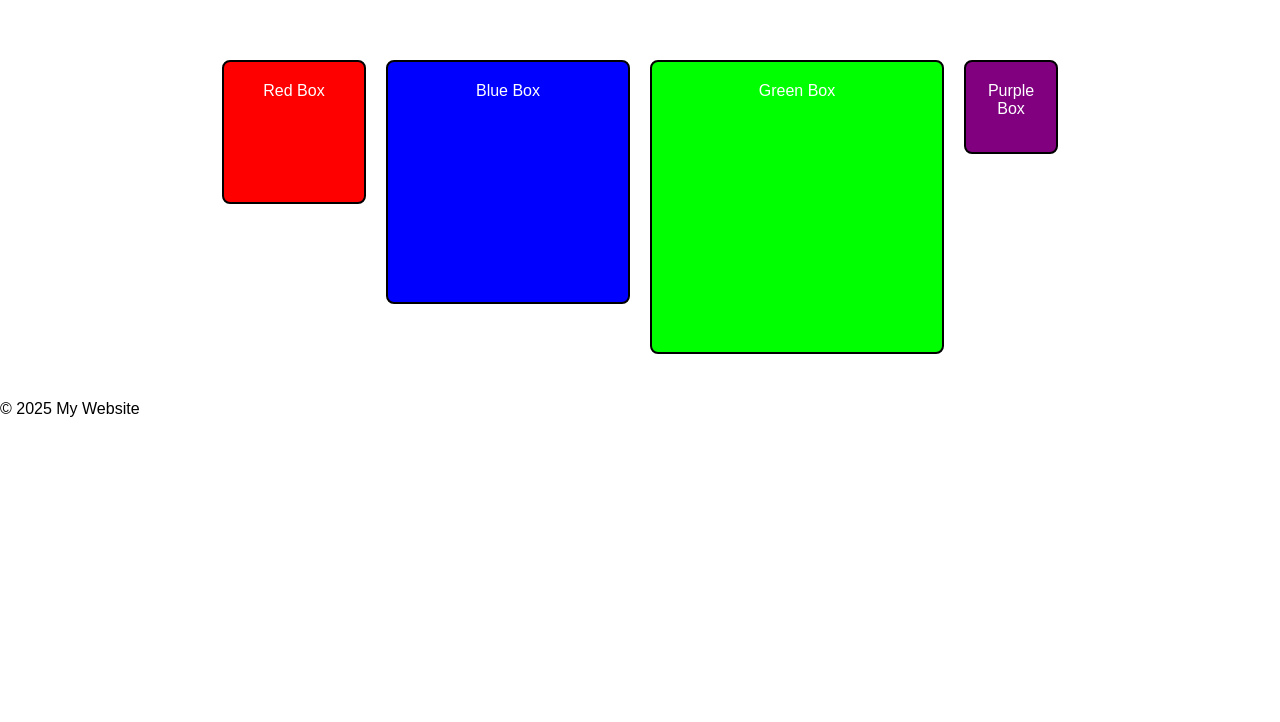
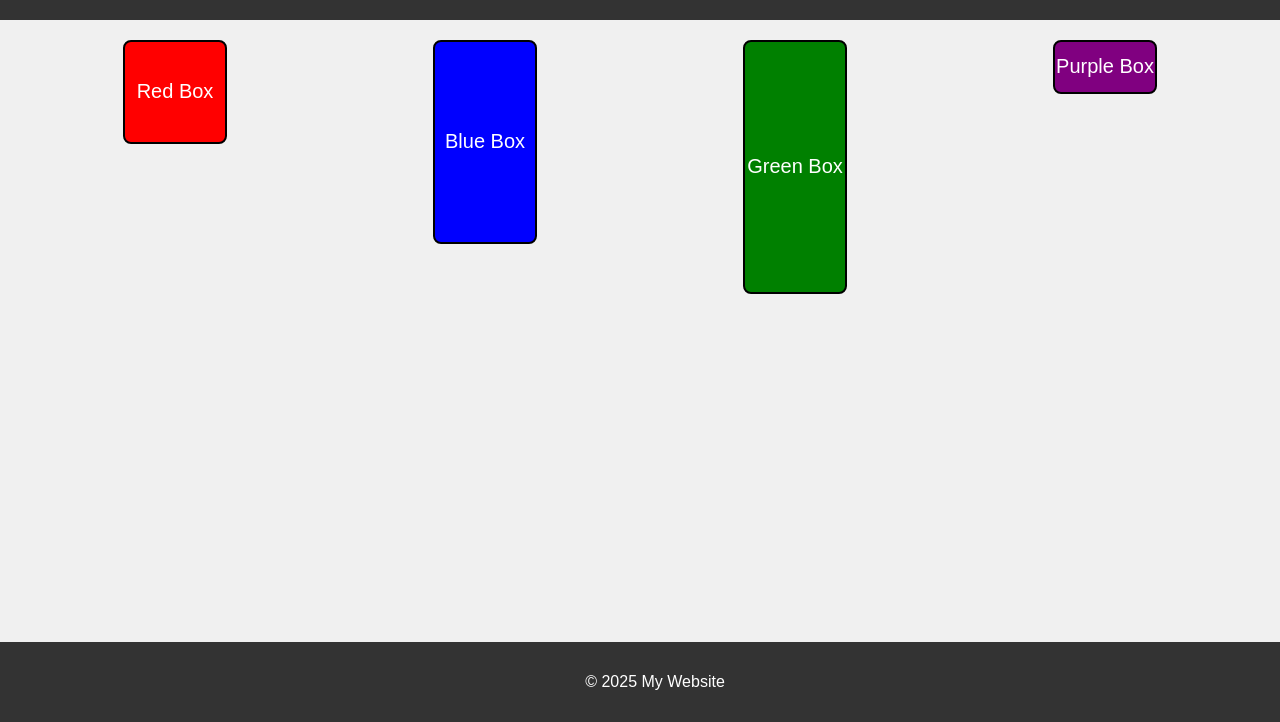
Before and after one commit to alexiatoli/css-pre, a plain HTML site: page index.html in a window 1280 px wide. Shown: the part 78-800 px from the top of the page. Drawn offline with nearby package versions, Linux system fonts and the light colour scheme; files that its build step writes are made by us from their sources.

Commit message:
Update styles.less

```diff
--- a/styles.less
+++ b/styles.less
@@ -1,38 +1,71 @@
-// styles.less
+// Define color variables
+@red-color: red;
+@blue-color: blue;
+@green-color: green;
+@purple-color: purple;
 
-// Import the main styles
-@import "main.less";
+// Main styles
+body {
+    margin: 0;
+    font-family: Arial, sans-serif;
+    background-color: #f0f0f0; // Light gray background
+}
 
-// Box Styles
+// Navigation styles
+nav {
+    background-color: #333; // Dark background for nav
+    color: white;
+    padding: 15px;
+    text-align: center; // Center text in nav
+}
+
+// Container for boxes
+.container {
+    display: flex; // Use flexbox for layout
+    justify-content: space-around; // Space boxes evenly
+    padding: 20px;
+}
+
+// Box styles
 .box {
     border-radius: 8px;
     border: solid black 2px;
     color: white;
-    text-align: center;
-    padding: 20px;
-    margin: 10px;
-
-    &.red {
-        background-color: @red;
-        height: 100px;
-        width: 100px;
+    display: flex; // Center text inside the box
+    justify-content: center;
+    align-items: center;
+    font-size: 20px;
+    width: 100px; // Set a default width
 }
 
-    &.blue {
-        background-color: @blue;
-        height: 200px;
-        width: 200px;
+// Specific box styles with height and colors
+.red {
+    background-color: @red-color;
+    height: 100px;
 }
 
-    &.green {
-        background-color: @green;
-        height: 250px;
-        width: 250px;
+.blue {
+    background-color: @blue-color;
+    height: 200px;
 }
 
-    &.purple {
-        background-color: @purple;
+.green {
+    background-color: @green-color;
+    height: 250px;
+}
+
+.purple {
+    background-color: @purple-color;
     height: 50px;
-        width: 50px;
 }
+
+// Footer styles
+footer {
+    text-align: center;
+    padding: 15px;
+    background-color: #333; // Match nav color
+    color: white;
+    position: fixed;
+    bottom: 0; // Fix footer at the bottom
+    width: 100%; // Full width
 }
```
Lines whose indentation alone changed are shown as unchanged.
